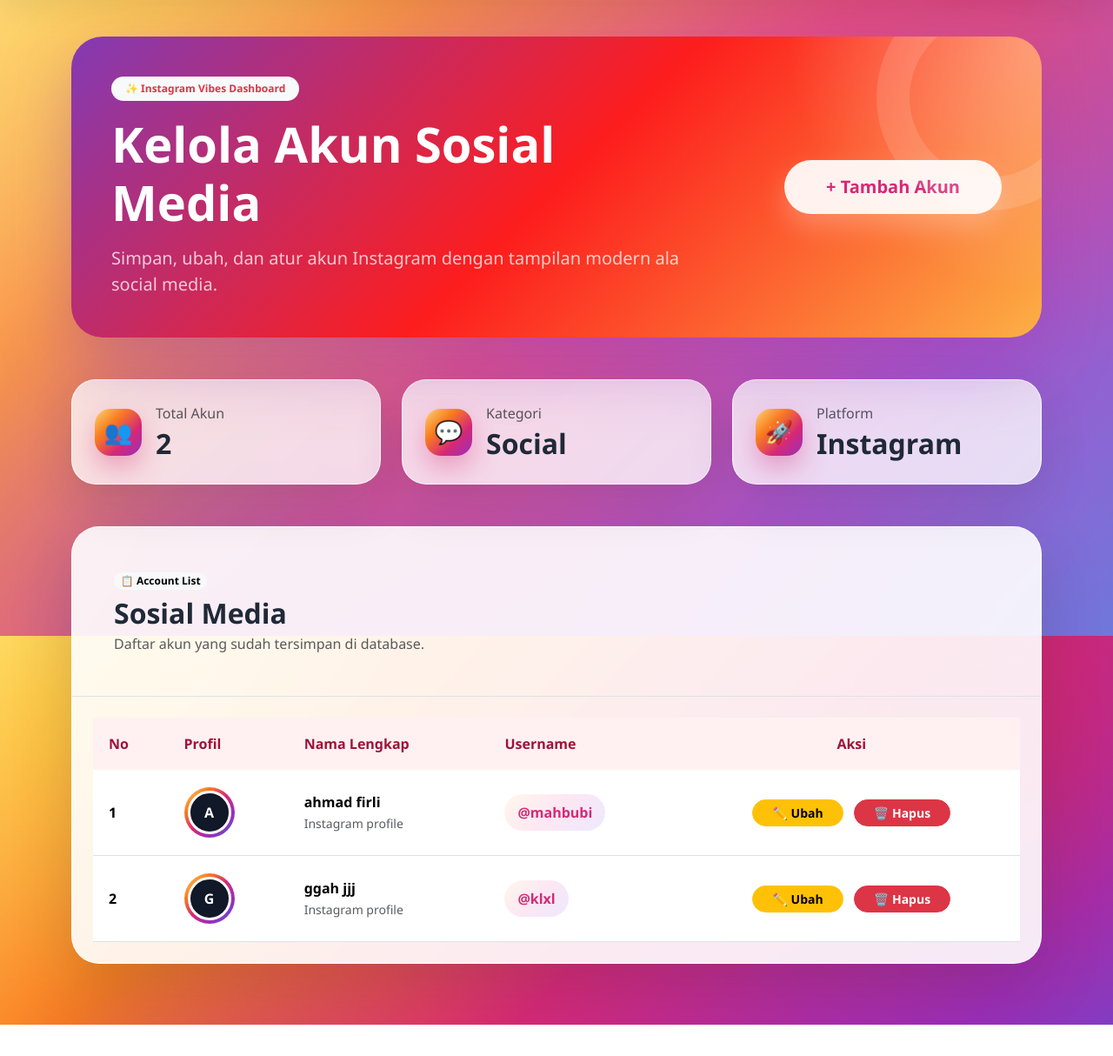
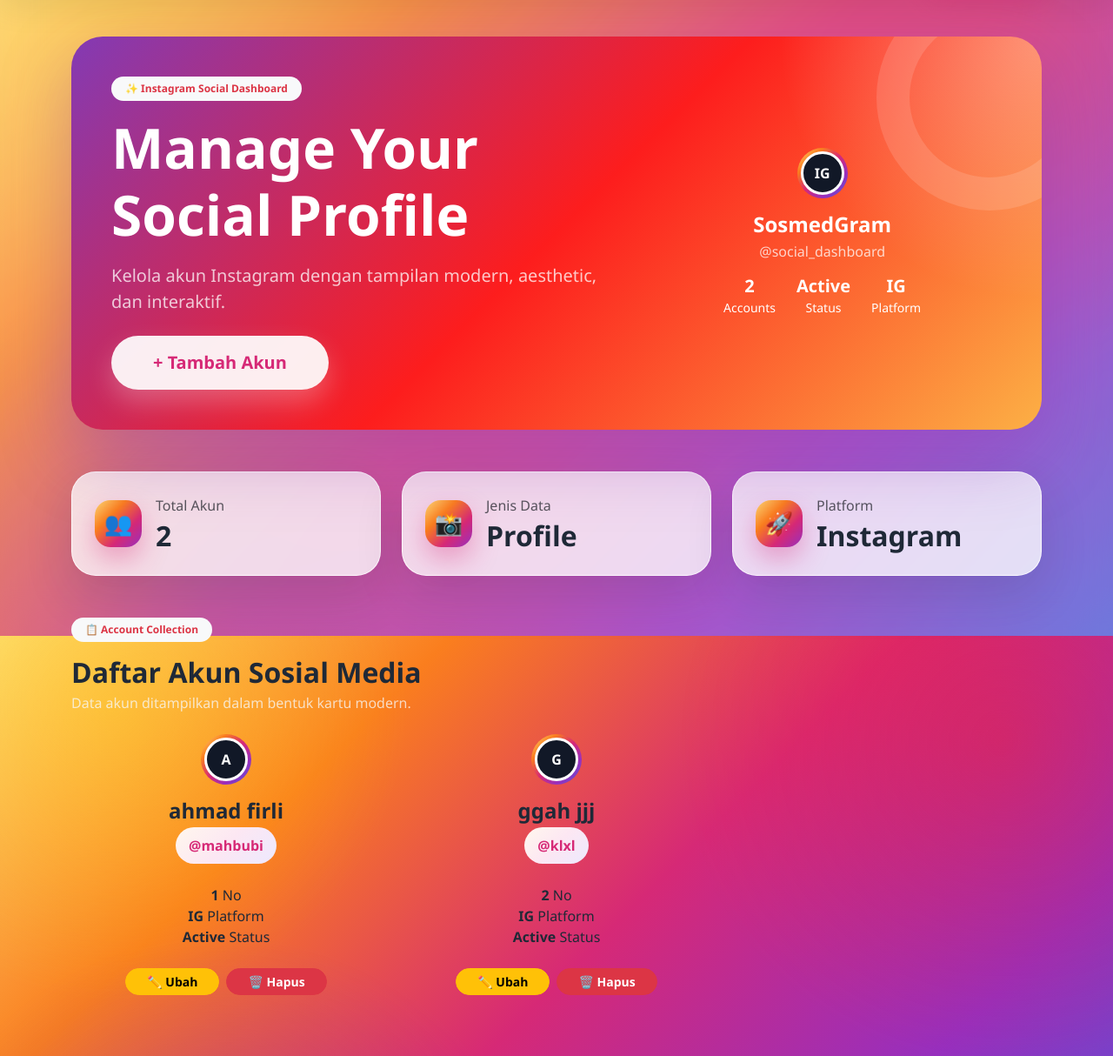
Before and after one commit to 230601110036-del/Lailatul-Fitri, a Django app: page /sosmed/ in a window 1280 px wide. Shown: the part 69-1283 px from the top of the page at 87% size. Before the commit the page ends 1247 px from the top, so only its background shows below. Run offline with Django 5.2, Linux system fonts and the light colour scheme; data comes from the database, SQL or seed files in the repository.

Commit message:
final instagram aesthetic ui

```diff
--- a/sosmed/templates/sosmed/list.html
+++ b/sosmed/templates/sosmed/list.html
@@ -5,138 +5,239 @@
 {% endblock title %}
 
 {% block contents %}
-<div class="ig-hero mb-5">
+
+<section class="ig-hero mb-5">
   <div class="row align-items-center position-relative">
-    <div class="col-lg-8">
+
+    <div class="col-lg-7">
       <span class="badge bg-light text-danger mb-3 px-3 py-2 rounded-pill">
-        ✨ Instagram Vibes Dashboard
+        ✨ Instagram Social Dashboard
       </span>
-      <h1 class="display-4 fw-bold mb-3">
-        Kelola Akun Sosial Media
+
+      <h1 class="display-3 fw-bold mb-3">
+        Manage Your Social Profile
       </h1>
-      <p class="fs-5 opacity-75 mb-0">
-        Simpan, ubah, dan atur akun Instagram dengan tampilan modern ala social media.
+
+      <p class="fs-5 opacity-75 mb-4">
+        Kelola akun Instagram dengan tampilan modern, aesthetic, dan interaktif.
       </p>
-    </div>
 
-    <div class="col-lg-4 text-lg-end mt-4 mt-lg-0">
-      <a class="btn btn-soft btn-lg px-5 py-3" href="{% url 'sosmed:create' %}">
+      <a class="btn btn-soft btn-lg px-5 py-3"
+         href="{% url 'sosmed:create' %}">
         + Tambah Akun
       </a>
     </div>
-  </div>
+
+    <div class="col-lg-5 mt-5 mt-lg-0">
+
+      <div class="profile-preview">
+
+        <div class="preview-top"></div>
+
+        <div class="text-center">
+
+          <div class="avatar-ring mx-auto preview-avatar">
+            <div class="avatar-inner">IG</div>
           </div>
 
+          <h4 class="fw-bold mt-3 mb-1">SosmedGram</h4>
+
+          <p class="opacity-75 mb-3">@social_dashboard</p>
+
+          <div class="d-flex justify-content-center gap-4">
+
+            <div>
+              <h5 class="fw-bold mb-0">{{ semua_akun|length }}</h5>
+              <small>Accounts</small>
+            </div>
+
+            <div>
+              <h5 class="fw-bold mb-0">Active</h5>
+              <small>Status</small>
+            </div>
+
+            <div>
+              <h5 class="fw-bold mb-0">IG</h5>
+              <small>Platform</small>
+            </div>
+
+          </div>
+
+        </div>
+
+      </div>
+
+    </div>
+
+  </div>
+</section>
+
 <div class="row g-4 mb-5">
+
   <div class="col-md-4">
     <div class="ig-stat">
+
       <div class="d-flex align-items-center gap-3">
+
         <div class="ig-icon">👥</div>
+
         <div>
           <p class="text-muted mb-1">Total Akun</p>
           <h2 class="fw-bold mb-0">{{ semua_akun|length }}</h2>
         </div>
+
       </div>
+
     </div>
   </div>
 
   <div class="col-md-4">
     <div class="ig-stat">
+
       <div class="d-flex align-items-center gap-3">
-        <div class="ig-icon">💬</div>
+
+        <div class="ig-icon">📸</div>
+
         <div>
-          <p class="text-muted mb-1">Kategori</p>
-          <h2 class="fw-bold mb-0">Social</h2>
+          <p class="text-muted mb-1">Jenis Data</p>
+          <h2 class="fw-bold mb-0">Profile</h2>
         </div>
+
       </div>
+
     </div>
   </div>
 
   <div class="col-md-4">
     <div class="ig-stat">
+
       <div class="d-flex align-items-center gap-3">
+
         <div class="ig-icon">🚀</div>
+
         <div>
           <p class="text-muted mb-1">Platform</p>
           <h2 class="fw-bold mb-0">Instagram</h2>
         </div>
+
       </div>
-    </div>
+
     </div>
   </div>
 
-<div class="ig-card">
-  <div class="p-4 p-md-5 border-bottom">
-    <div>
-      <span class="badge rounded-pill text-bg-light mb-2">📋 Account List</span>
-      <h2 class="fw-bold mb-1">{{ page_title }}</h2>
-      <p class="text-muted mb-0">Daftar akun yang sudah tersimpan di database.</p>
-    </div>
 </div>
 
-  <div class="p-4">
-    <div class="table-responsive">
-      <table class="table table-ig table-hover align-middle mb-0">
-        <thead>
-          <tr>
-            <th>No</th>
-            <th>Profil</th>
-            <th>Nama Lengkap</th>
-            <th>Username</th>
-            <th class="text-center">Aksi</th>
-          </tr>
-        </thead>
+<div class="section-title mb-4">
 
-        <tbody>
+  <span class="badge bg-light text-danger rounded-pill px-3 py-2">
+    📋 Account Collection
+  </span>
+
+  <h2 class="fw-bold mt-3 mb-1">
+    Daftar Akun Sosial Media
+  </h2>
+
+  <p class="text-light opacity-75">
+    Data akun ditampilkan dalam bentuk kartu modern.
+  </p>
+
+</div>
+
+<div class="row g-4">
+
   {% for akun in semua_akun %}
-          <tr>
-            <td class="fw-bold">{{ forloop.counter }}</td>
 
-            <td>
-              <div class="avatar-ring">
+  <div class="col-lg-4 col-md-6">
+
+    <div class="account-card">
+
+      <div class="account-cover"></div>
+
+      <div class="account-body text-center">
+
+        <div class="avatar-ring mx-auto account-avatar">
+
           <div class="avatar-inner">
             {{ akun.nama_depan|first|upper }}
           </div>
+
         </div>
-            </td>
 
-            <td>
-              <div class="fw-bold">{{ akun.nama_depan }} {{ akun.nama_belakang }}</div>
-              <small class="text-muted">Instagram profile</small>
-            </td>
+        <h4 class="fw-bold mt-3 mb-1">
+          {{ akun.nama_depan }} {{ akun.nama_belakang }}
+        </h4>
 
-            <td>
-              <span class="username-pill">@{{ akun.username }}</span>
-            </td>
+        <span class="username-pill">
+          @{{ akun.username }}
+        </span>
 
-            <td class="text-center">
-              <a class="btn btn-warning btn-sm me-2"
+        <div class="account-meta mt-4">
+
+          <div>
+            <strong>{{ forloop.counter }}</strong>
+            <span>No</span>
+          </div>
+
+          <div>
+            <strong>IG</strong>
+            <span>Platform</span>
+          </div>
+
+          <div>
+            <strong>Active</strong>
+            <span>Status</span>
+          </div>
+
+        </div>
+
+        <div class="d-flex justify-content-center gap-2 mt-4">
+
+          <a class="btn btn-warning btn-sm px-4"
              href="{% url 'sosmed:update' akun.id %}">
             ✏️ Ubah
           </a>
 
-              <a class="btn btn-danger btn-sm"
+          <a class="btn btn-danger btn-sm px-4"
              onclick="return confirmDelete()"
              href="{% url 'sosmed:delete' akun.id %}">
             🗑️ Hapus
           </a>
-            </td>
-          </tr>
+
+        </div>
+
+      </div>
+
+    </div>
+
+  </div>
+
   {% empty %}
-          <tr>
-            <td colspan="5" class="text-center py-5">
+
+  <div class="col-12">
+
+    <div class="ig-card text-center p-5">
+
       <div class="fs-1 mb-3">📭</div>
-              <h4 class="fw-bold">Belum ada akun</h4>
-              <p class="text-muted">Tambahkan akun Instagram pertama kamu.</p>
-              <a class="btn btn-ig" href="{% url 'sosmed:create' %}">
+
+      <h3 class="fw-bold">
+        Belum ada akun
+      </h3>
+
+      <p class="text-muted">
+        Tambahkan akun Instagram pertama kamu.
+      </p>
+
+      <a class="btn btn-ig"
+         href="{% url 'sosmed:create' %}">
         Tambah Akun Pertama
       </a>
-            </td>
-          </tr>
+
+    </div>
+
+  </div>
+
   {% endfor %}
-        </tbody>
-      </table>
+
 </div>
-  </div>
-</div>
+
 {% endblock contents %}
```
Also changed, not shown: sosmed/templates/sosmed/create.html (+104 -19 lines). Lines whose indentation alone changed are shown as unchanged.
